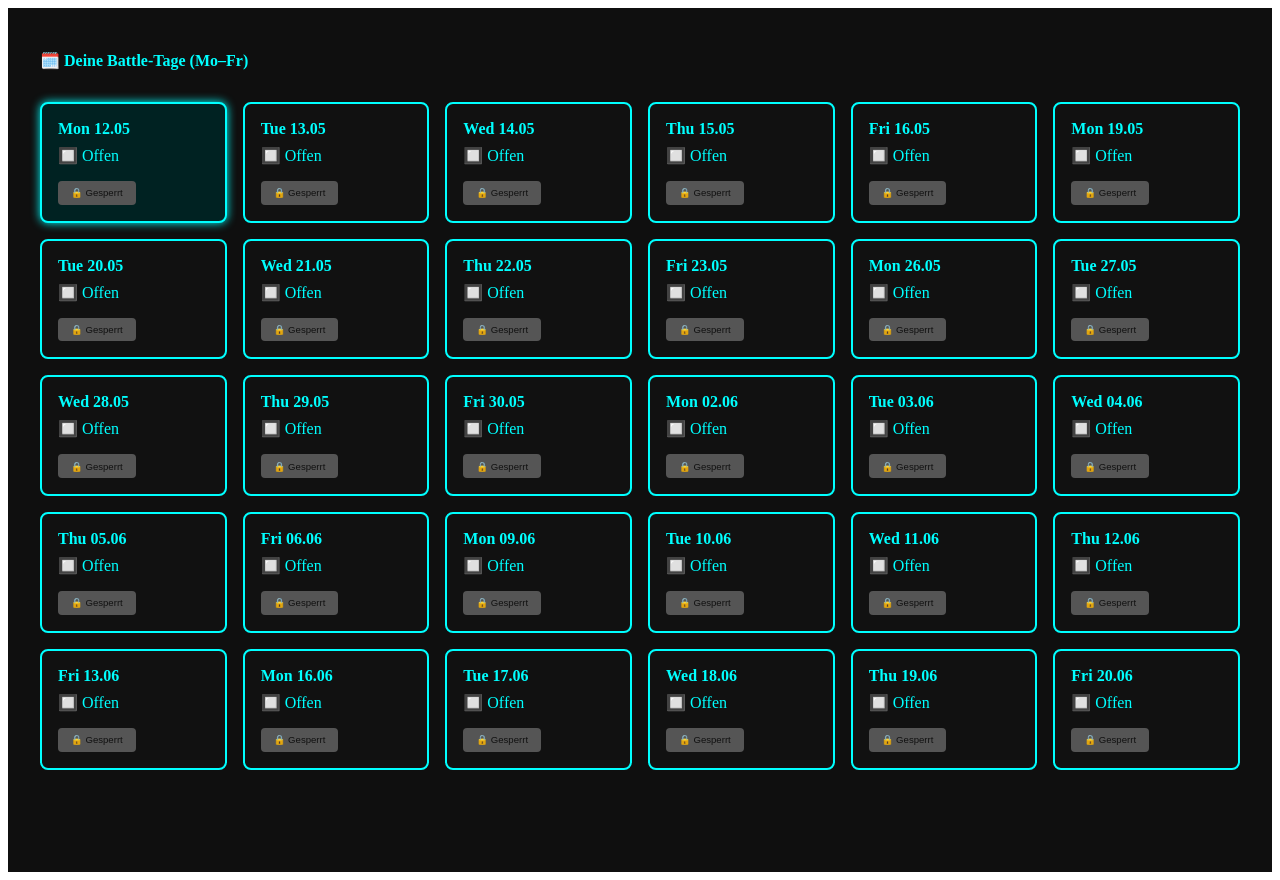
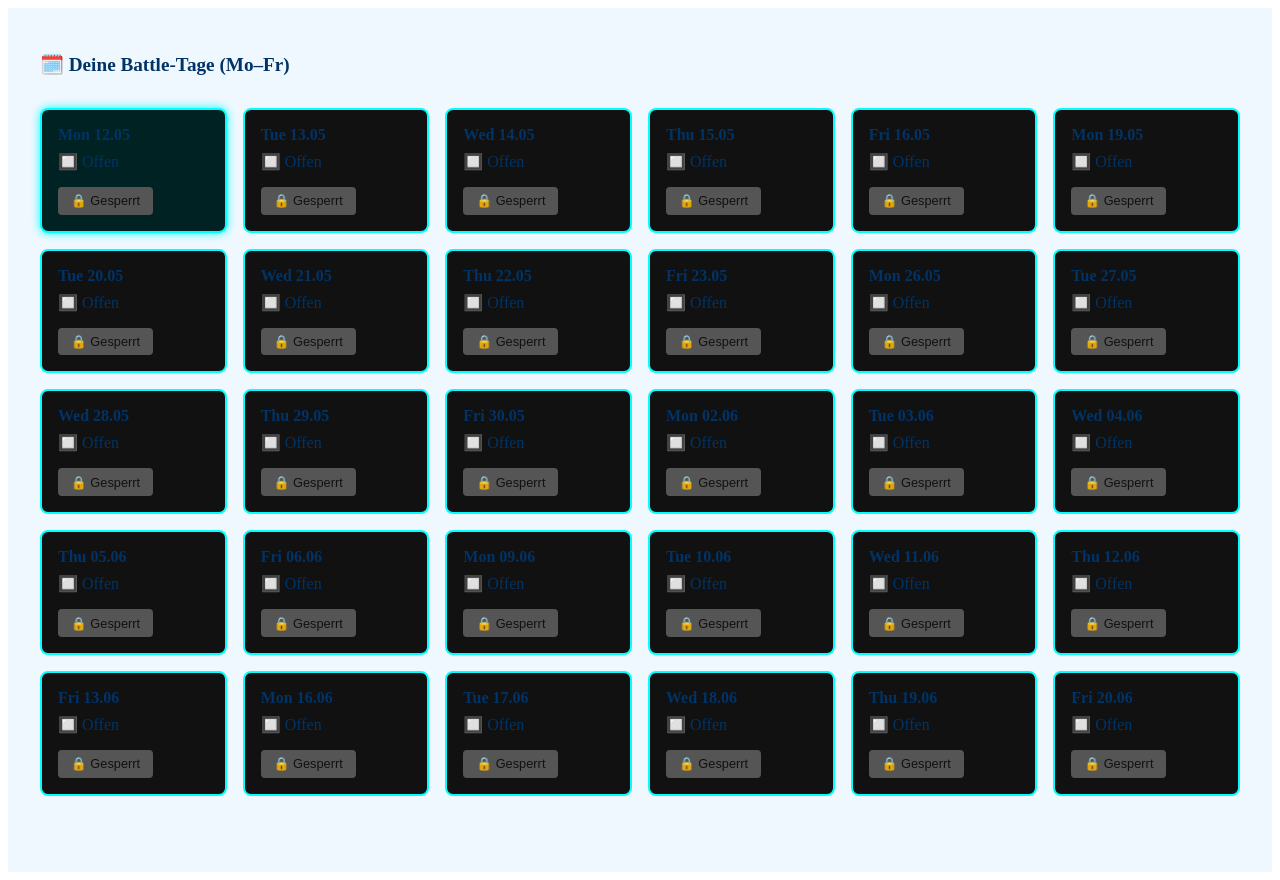
Before and after one commit to PrismaKiara/retro-call-battle, a Next.js app: page /calendar in a window 1280 px wide. Built offline with nearby package versions, Linux system fonts and the light colour scheme.

Commit message:
Add files via upload

```diff
--- a/pages/calendar.js
+++ b/pages/calendar.js
@@ -63,13 +63,13 @@ export default function Calendar() {
 
   return (
     <div style={{
-      backgroundColor: '#0f0f0f',
-      color: '#00ffff',
+      backgroundColor: '#f0f8ff',
+      color: '#003366',
       minHeight: '100vh',
       padding: '2rem',
       fontFamily: 'Press Start 2P, monospace'
     }}>
-      <h1 style={{ fontSize: '1rem', marginBottom: '2rem' }}>🗓️ Deine Battle-Tage (Mo–Fr)</h1>
+      <h1 style={{ fontSize: '1.2rem', marginBottom: '2rem' }}>🗓️ Deine Battle-Tage (Mo–Fr)</h1>
       <div style={{ display: 'grid', gridTemplateColumns: 'repeat(auto-fill, minmax(160px, 1fr))', gap: '1rem' }}>
         {days.map((day, i) => (
           <div key={i} style={{
@@ -85,7 +85,7 @@ export default function Calendar() {
               <button style={{
                 marginTop: '0.5rem',
                 padding: '0.4rem 0.8rem',
-                fontSize: '0.6rem',
+                fontSize: '0.8rem',
                 backgroundColor: day.date === editDate ? '#00ffff' : '#555',
                 color: '#111',
                 border: 'none',
```
